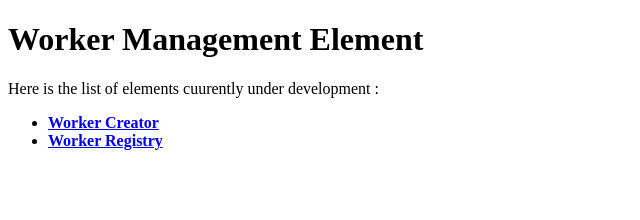
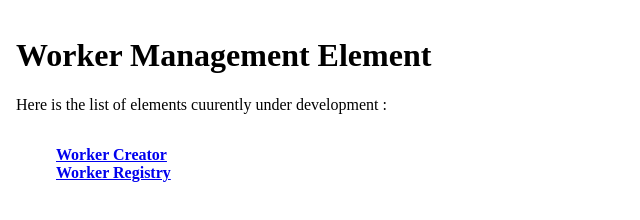
Before and after one commit to NicolasRichel/worker-control, a plain HTML site: page index.html in a window 1280 px wide. Shown: the whole page, without its empty margins (0-640 px from the left). Drawn offline with Linux system fonts and the light colour scheme.

Commit message:
Fix CSS in index.js

```diff
--- a/elements/worker-item.js
+++ b/elements/worker-item.js
@@ -24,8 +24,9 @@ export default class WorkerItem extends HTMLElement {
   }
 
   connectedCallback() {
-    this.shadowRoot.querySelector('.btn-stop')
-        .addEventListener('click', this.dispatchStopEvent.bind(this));
+    this.shadowRoot
+      .querySelector('.btn-stop')
+      .addEventListener('click', this.dispatchStopEvent.bind(this));
     this.state = 'Running';
   }
 
--- a/index.html
+++ b/index.html
@@ -7,8 +7,8 @@
     <script defer type="text/javascript" src="./utils.js"></script>
     <script defer type="module" src="./custom-elements.js"></script>
     <style>
-      body: { margin: 0; padding: 16px; }
-      ul: { margin-top: 32px; list-style-type: none; }
+      body { margin: 0; padding: 16px; }
+      ul { margin-top: 32px; list-style-type: none; }
     </style>
   </head>
   <body>
```
